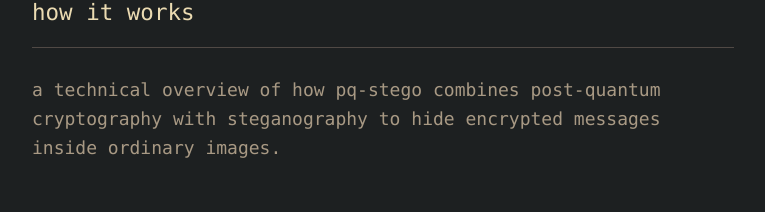
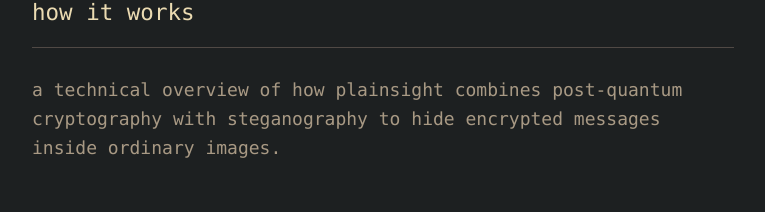
Before and after one commit to meeranh/plainsight, a SvelteKit app: page /how in a window 1280 px wide. Shown: the part 138-350 px from the top of the page, without its empty margins (257-1022 px from the left). Built offline with nearby package versions, Linux system fonts and the light colour scheme.

Commit message:
refactor: rename project from pq-stego to plainsight

```diff
--- a/package.json
+++ b/package.json
@@ -1,5 +1,5 @@
 {
-	"name": "pq-stego",
+	"name": "plainsight",
 	"private": true,
 	"version": "0.0.1",
 	"type": "module",
--- a/src/lib/crypto.ts
+++ b/src/lib/crypto.ts
@@ -53,7 +53,7 @@ async function deriveAESKey(sharedSecret: Uint8Array): Promise<CryptoKey> {
 			name: 'HKDF',
 			hash: 'SHA-256',
 			salt: new Uint8Array(32),
-			info: new TextEncoder().encode('pq-stego-aes-key')
+			info: new TextEncoder().encode('plainsight-aes-key')
 		},
 		keyMaterial,
 		{ name: 'AES-GCM', length: 256 },
--- a/src/lib/storage.ts
+++ b/src/lib/storage.ts
@@ -1,6 +1,6 @@
 import { toBase64, fromBase64, type KeyPair } from './crypto';
 
-const STORAGE_KEY = 'pq-stego-keypair';
+const STORAGE_KEY = 'plainsight-keypair';
 
 export function saveKeyPair(keyPair: KeyPair): void {
 	const data = {
--- a/src/routes/+page.svelte
+++ b/src/routes/+page.svelte
@@ -282,7 +282,7 @@
 </script>
 
 <svelte:head>
-	<title>pq-stego</title>
+	<title>plainsight</title>
 </svelte:head>
 
 <!-- Toast notification -->
--- a/src/routes/how/+page.svelte
+++ b/src/routes/how/+page.svelte
@@ -7,7 +7,7 @@
 </script>
 
 <svelte:head>
-	<title>how it works - pq-stego</title>
+	<title>how it works - plainsight</title>
 </svelte:head>
 
 <main class="min-h-screen px-6 py-12 max-w-2xl mx-auto">
@@ -24,7 +24,7 @@
 			<h1 class="text-fg text-xl mb-4">how it works</h1>
 			<div class="h-px bg-border mb-6"></div>
 			<p class="text-fg-muted leading-relaxed">
-				a technical overview of how pq-stego combines post-quantum
+				a technical overview of how plainsight combines post-quantum
 				cryptography with steganography to hide encrypted messages
 				inside ordinary images.
 			</p>
```
